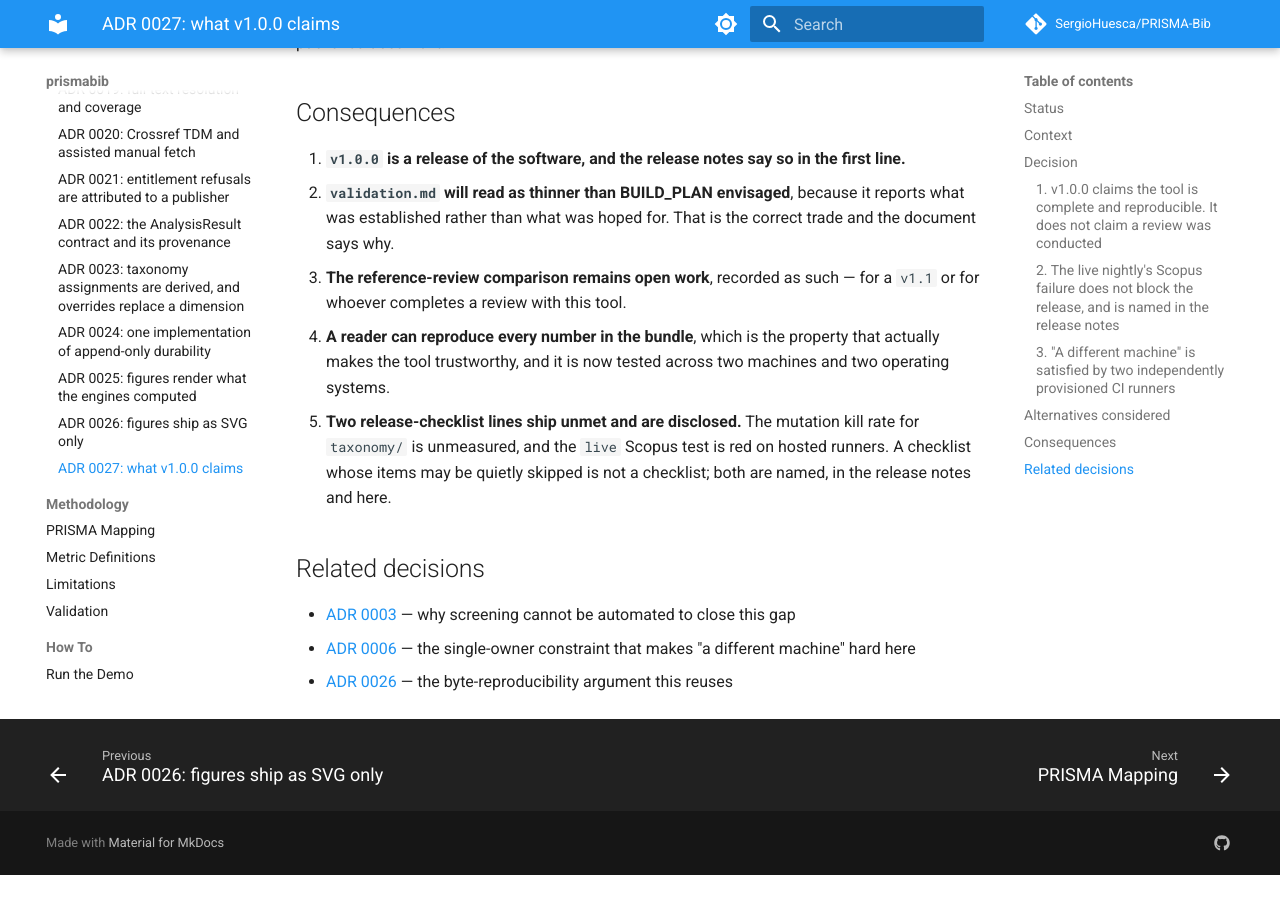
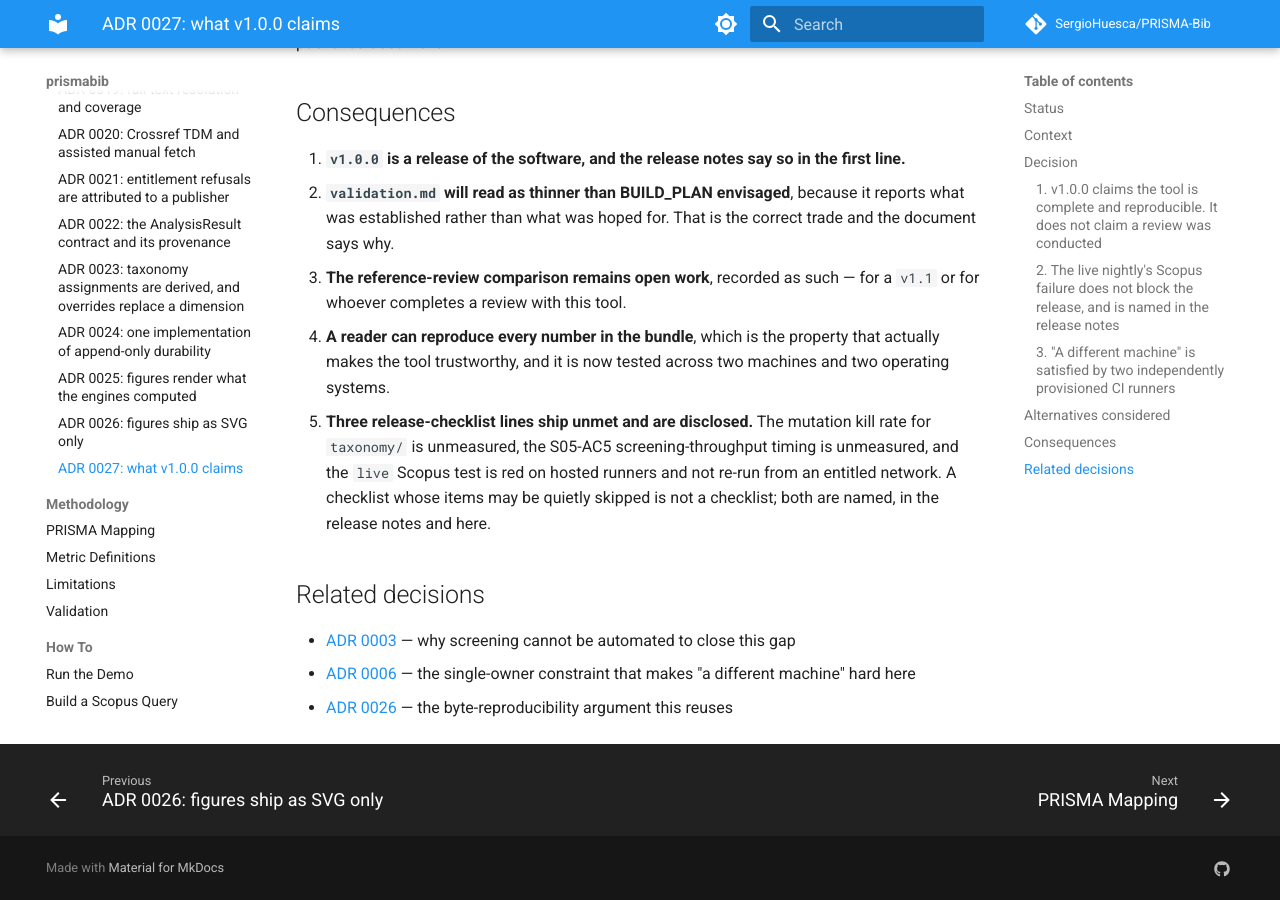
Before and after one commit to SergioHuesca/PRISMA-Bib, an MkDocs documentation site: the page built from docs/architecture/adr/0027-what-v1-0-0-claims.md, in a window 1280 px wide and 900 px high, scrolled down 2818 px. Built offline with MkDocs 1.6.1 and Material for MkDocs 9.7.7, drawn with Linux system fonts in a browser that asks for light colours; comment, search, counter and statistics services are not loaded; before the commit the page ends 3693 px from its top, so only the background shows below that; some of the changed text lies outside the part shown.

Commit message:
docs(release): disclose S05-AC5 and the pending Scopus campus run
Three checklist items are unmet and now disclosed: the taxonomy/ kill rate,
the S05-AC5 screening-throughput timing, and the Scopus live test. The text
said the Scopus test "was run there before this release", which the record
does not support; it has not been re-run from an entitled network for 1.0.0,
and a run from a non-campus address returns HTTP 401.

Co-Authored-By: Claude Opus 5.5 <noreply@anthropic.com>
Claude-Session: https://claude.ai/code/session_01QjNadz7h2UAZ2C2xhuaY8z

```diff
--- a/docs/architecture/adr/0027-what-v1-0-0-claims.md
+++ b/docs/architecture/adr/0027-what-v1-0-0-claims.md
@@ -66,9 +66,9 @@ the code, for a failure that is not a defect in the code. The key is valid; a Gi
 is not covered by the institutional entitlement.
 
 What the checklist actually wants — *evidence the live contract still matches Scopus's API
-shape* — is available and was obtained: the live Scopus test **passes from an entitled network**
-and was run there. The release notes say so, and say plainly that the nightly's copy of that
-test is red for an environmental reason, with the remedy pending.
+shape* — is available: the live Scopus test **passes from an entitled network**, but it has not
+been re-run from one for this release. The release notes say so, and say plainly that the
+nightly's copy of that test is red for an environmental reason, with the remedy pending.
 
 An undisclosed red test would be dishonest. A disclosed one, with its cause and remedy named, is
 the ordinary condition of software that depends on a licensed third-party API.
@@ -117,8 +117,9 @@ in a published document.
 4. **A reader can reproduce every number in the bundle**, which is the property that actually
    makes the tool trustworthy, and it is now tested across two machines and two operating
    systems.
-5. **Two release-checklist lines ship unmet and are disclosed.** The mutation kill rate for
-   `taxonomy/` is unmeasured, and the `live` Scopus test is red on hosted runners. A checklist
+5. **Three release-checklist lines ship unmet and are disclosed.** The mutation kill rate for
+   `taxonomy/` is unmeasured, the S05-AC5 screening-throughput timing is unmeasured, and the
+   `live` Scopus test is red on hosted runners and not re-run from an entitled network. A checklist
    whose items may be quietly skipped is not a checklist; both are named, in the release notes
    and here.
 
```
Also changed, not shown: CHANGELOG.md (+6 -4 lines), docs/methodology/validation.md (+3 -2 lines).
